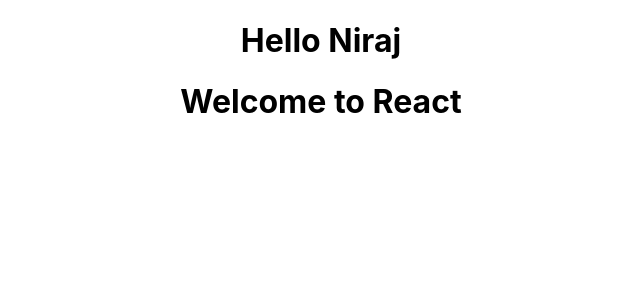
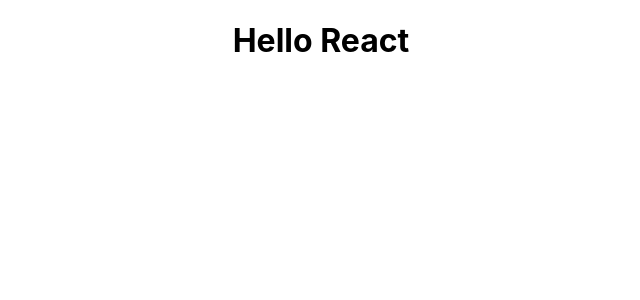
Before and after one commit to nirajbhayera4/React, a React (Create React App) app in the folder hello/: page / in a window 1280 px wide. Shown: the top 300 px of the page, without its empty margins (319-959 px from the left). Built offline with nearby package versions, Linux system fonts and the light colour scheme.

Commit message:
Add Hello component to app
This change introduces a new Hello component and updates App to render it instead of the previous Greet and Welcome components. It also adds a package-lock file for the project setup.

```diff
--- a/hello/src/App.js
+++ b/hello/src/App.js
@@ -2,12 +2,14 @@
 import './App.css';
 import Greet from './components/Greet'
 import Welcome from './components/Welcome'
+import Hello from './components/Hello'
 
 function App() {
   return (
     <div className="App">
-      <Greet />
-      <Welcome />
+      {/* <Greet /> */}
+      {/* <Welcome /> */}
+      <Hello />
     </div>
   );
 }
--- /dev/null
+++ b/hello/src/components/Hello.js
@@ -0,0 +1,9 @@
+import React from 'react';
+const Hello=()=>{
+    return (
+        <div>
+            <h1>Hello React</h1>
+        </div>
+    )
+}
+export default Hello
```
Also changed, not shown: 1 other file (tests, documents, lock files or other folders).
